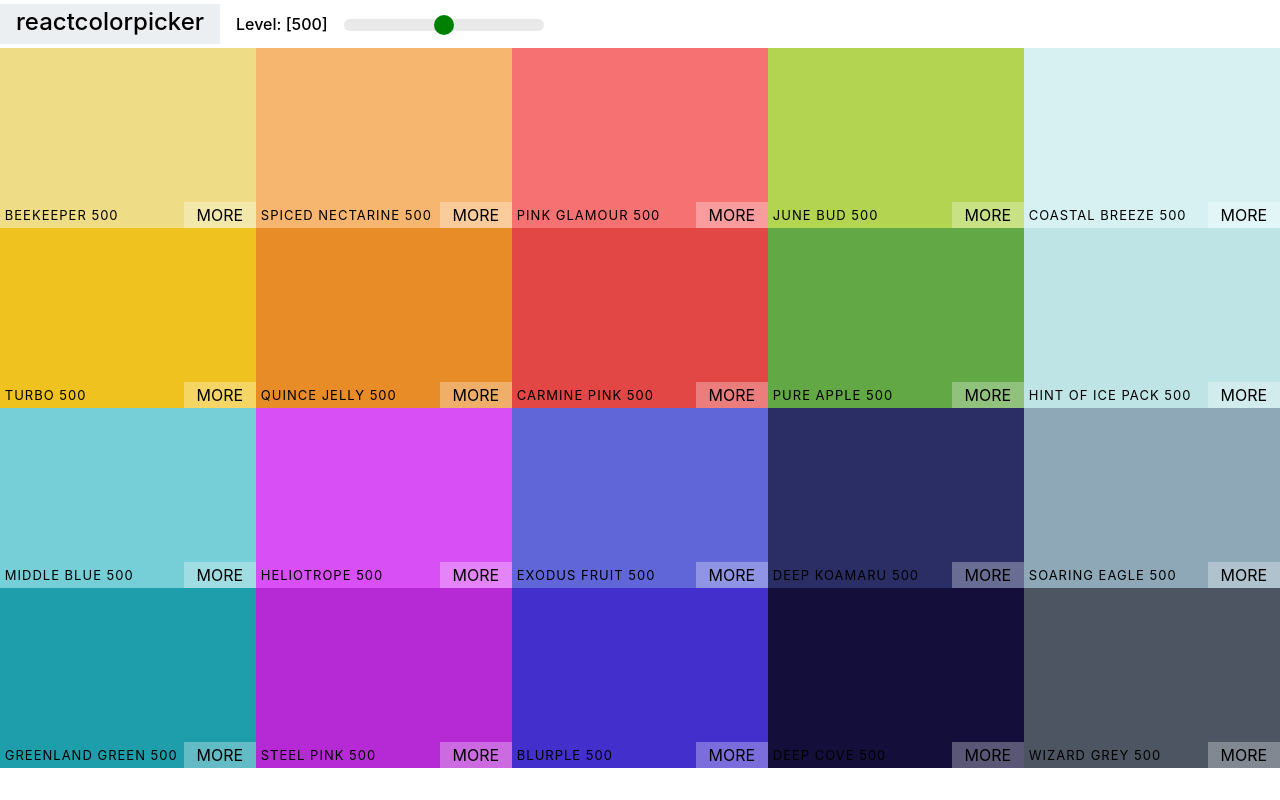
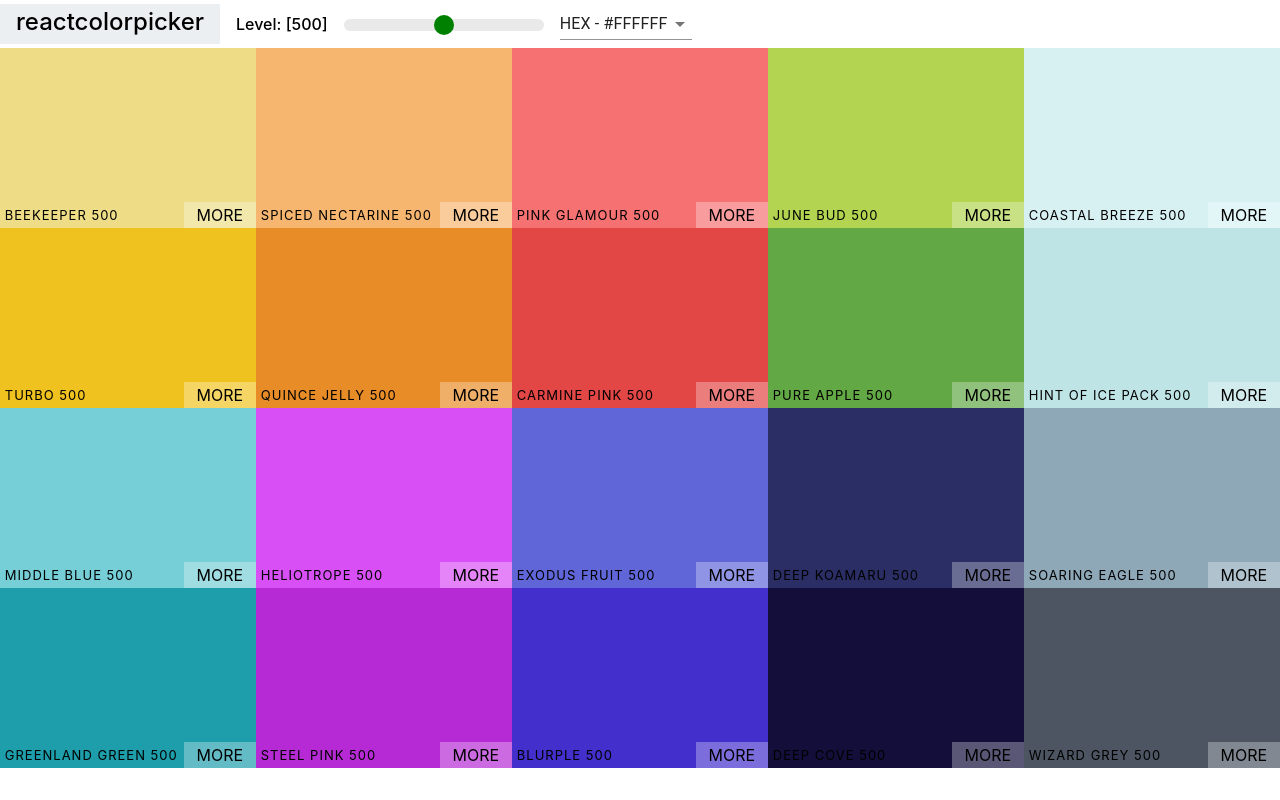
Before and after one commit to SumanIslam/ui-color-palette-react, a React (Create React App) app: page /palette/flat-ui-colors-american in a window 1280 px wide. Built offline with nearby package versions, Linux system fonts and the light colour scheme.

Commit message:
added Select and material UI

```diff
--- a/package.json
+++ b/package.json
@@ -3,6 +3,7 @@
   "version": "0.1.0",
   "private": true,
   "dependencies": {
+    "@material-ui/core": "^4.11.4",
     "chroma-js": "^2.1.1",
     "rc-slider": "^9.7.2",
     "react": "^17.0.2",
--- a/src/ColorBox.css
+++ b/src/ColorBox.css
@@ -90,7 +90,7 @@
 }
 
 .copy-msg p {
-  font-size: 1.3rem;
-  font-weight: 100;
+  font-size: 1.5rem;
+  font-weight: 600;
   margin-top: -3rem;
 }
--- a/src/ColorHelpers.js
+++ b/src/ColorHelpers.js
@@ -21,6 +21,7 @@
         name: `${color.name} ${levels[i]}`,
         id: color.name.toLowerCase().replace(/ /g, "-"),
         hex: scale[i],
+        hexWithoutHash: scale[i].replace('#',''),
         rgb: chroma(scale[i]).css(),
         rgba: chroma(scale[i])
           .css()
--- a/src/Navbar.js
+++ b/src/Navbar.js
@@ -2,13 +2,25 @@
 import React, { Component } from "react";
 import Slider, { Range } from "rc-slider";
 import "rc-slider/assets/index.css";
+import Select from "@material-ui/core/Select";
+import MenuItem from "@material-ui/core/MenuItem";
 
 // styles
 import "./Navbar.css";
 
 class Navbar extends Component {
+  constructor(props) {
+    super(props);
+    this.state = {format: 'hex'};
+    this.handleChange = this.handleChange.bind(this);
+  }
+
+  handleChange(e) {
+    this.setState({format: e.target.value}, () => this.props.handleChange(this.state.format))
+  }
   render() {
-    const { level, changeLevel } = this.props;
+    const { level, changeLevel} = this.props;
+    const {format} = this.state;
     return (
       <nav className="Navbar">
         <div className="logo">
@@ -26,6 +38,14 @@
             />
           </div>
         </div>
+        <div className="select-container">
+          <Select value={format} onChange={this.handleChange}>
+            <MenuItem value="hex">HEX - #FFFFFF</MenuItem>
+            <MenuItem value="hexWithoutHash">HEX - FFFFFF</MenuItem>
+            <MenuItem value="rgb">RGB - rgb(255,255,255)</MenuItem>
+            <MenuItem value="rgba">RGBA - rgba(255,255,255,1)</MenuItem>
+          </Select>
+        </div>
       </nav>
     );
   }
--- a/src/Palette.js
+++ b/src/Palette.js
@@ -11,26 +11,35 @@
 class Palette extends Component {
   constructor(props) {
     super(props);
-    this.state = { level: 500 };
+    this.state = { level: 500, format: "hex" };
     this.changeLevel = this.changeLevel.bind(this);
+    this.changeFormat = this.changeFormat.bind(this);
   }
 
   changeLevel(level) {
     this.setState({ level });
   }
 
+  changeFormat(value) {
+    this.setState({ format: value });
+  }
+
   render() {
-    const { level } = this.state;
+    const { level, format } = this.state;
     const { colors } = this.props.palette;
 
     const colorBoxes = colors[level].map((color) => (
-      <ColorBox key={color.name} background={color.hex} name={color.name} />
+      <ColorBox key={color.name} background={color[format]} name={color.name} />
     ));
 
     return (
       <div className="Palette">
         {/* navbar goes here */}
-        <Navbar level={level} changeLevel={this.changeLevel} />
+        <Navbar
+          level={level}
+          changeLevel={this.changeLevel}
+          handleChange={this.changeFormat}
+        />
         {/* colorboxes goes here */}
         <div className="Palette-colors">{colorBoxes}</div>
         {/* footer goes here */}
```
Also changed, not shown: 1 other file (tests, documents, lock files or other folders).
